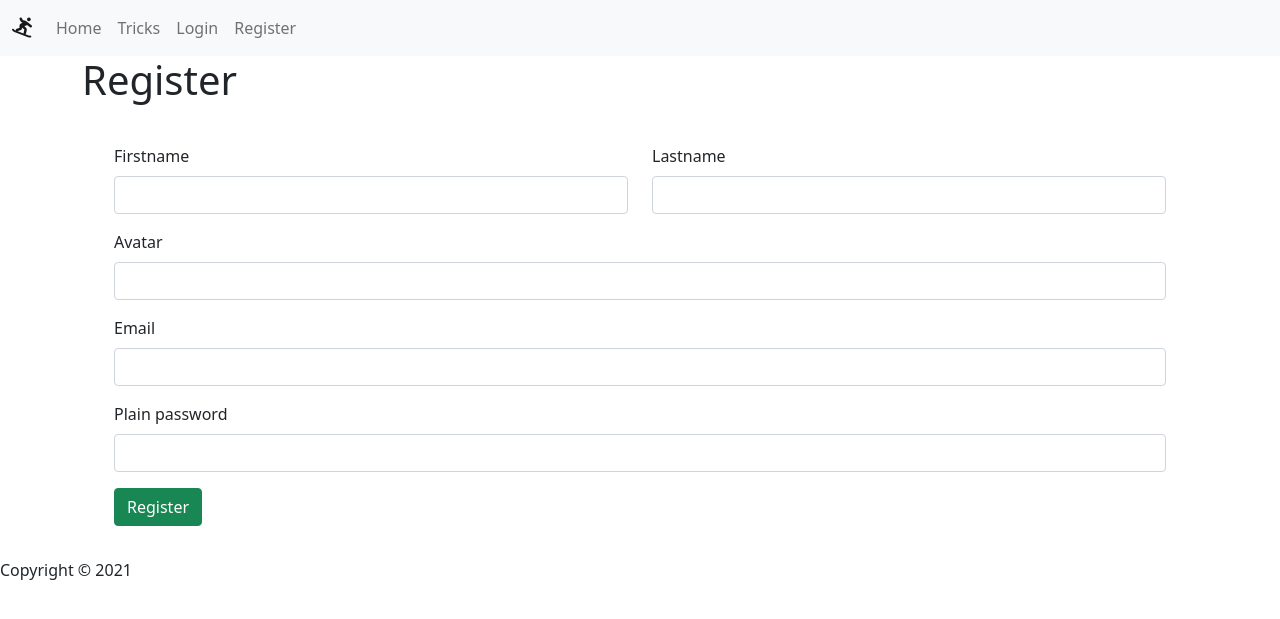
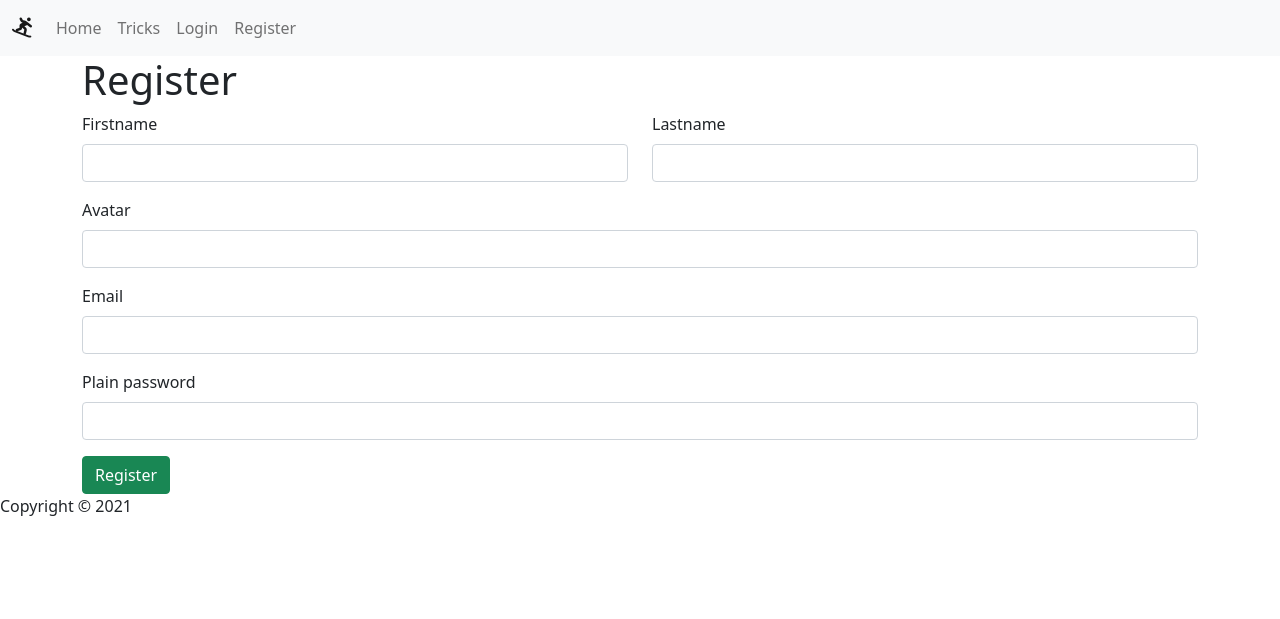
Before and after one commit to NicolasHalberstadt/P6-SnowTricks, a Symfony app: template templates/registration/register.html.twig in a window 1280 px wide. Shown: the top 619 px of the page. Run offline with Twig, Linux system fonts and the light colour scheme; the template is opened without the code that fills it, so the values that code supplies are empty; form fields are guessed from the names that the template uses; some libraries are stand-ins or nearby versions.

Commit message:
#13 - small refactor

```diff
--- a/templates/registration/register.html.twig
+++ b/templates/registration/register.html.twig
@@ -4,7 +4,7 @@
 
 {% block body %}
     <h1>Register</h1>
-    <div class="form" style="padding:2em;">
+    <div class="form">
         {{ form_start(registrationForm) }}
         <div class="row">
             <div class="col">
```
